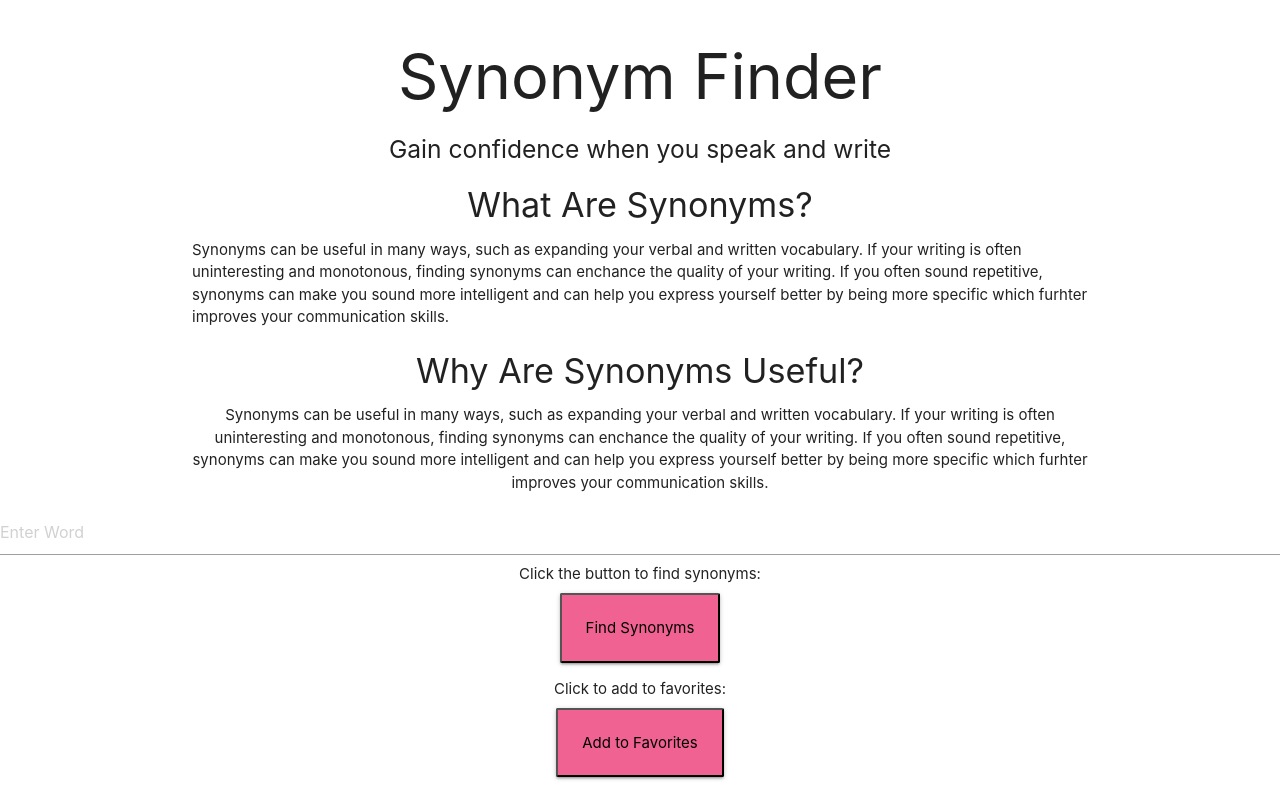
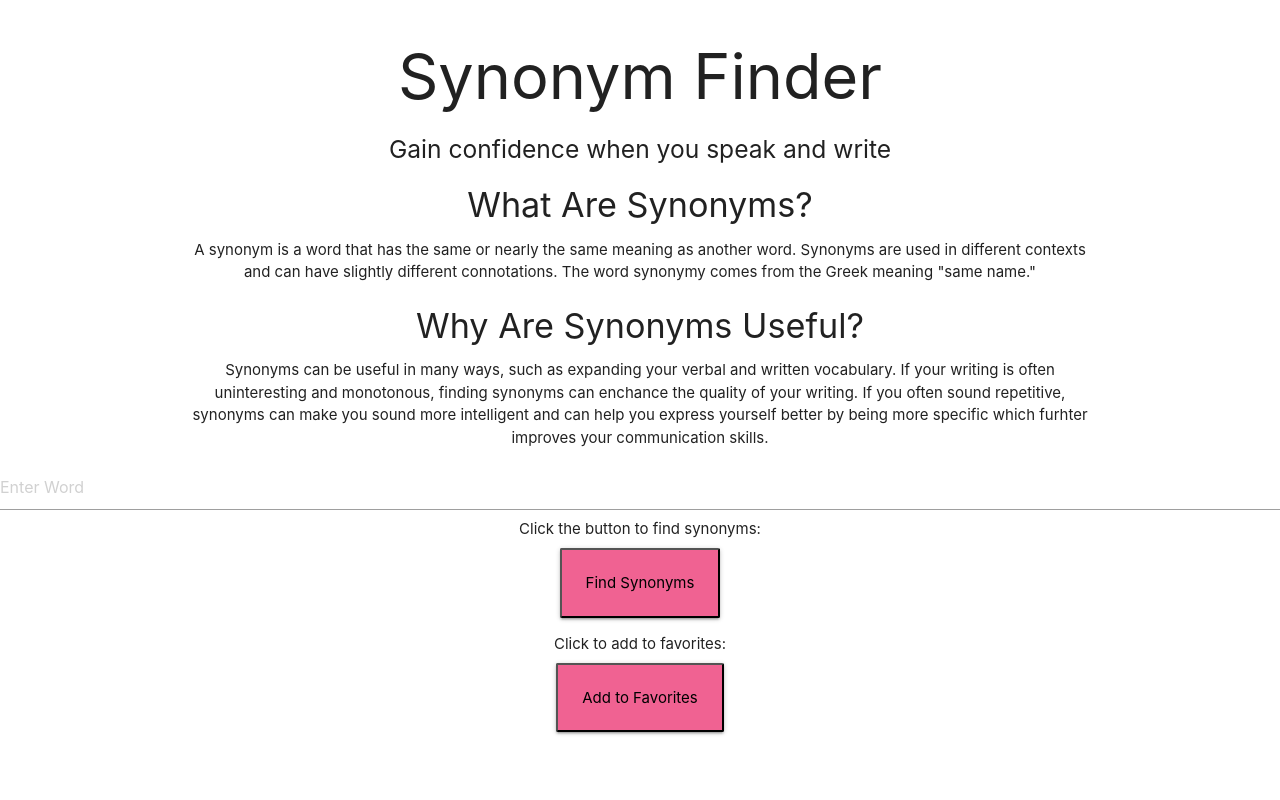
Before and after one commit to TriLea/writersBlock, a website: page index.html in a window 1280 px wide. Drawn offline with nearby package versions, Linux system fonts and the light colour scheme.

Commit message:
framework started

```diff
--- a/index.html
+++ b/index.html
@@ -22,11 +22,11 @@
       <div>
         <section class="container align-center justify-center">
           <h4 class="center">What Are Synonyms?</h3>
+          <div class="center">
             <p>
-              Synonyms can be useful in many ways, such as expanding your verbal and written vocabulary.
-              If your writing is often uninteresting and monotonous, finding synonyms can enchance the quality
-              of your writing. If you often sound repetitive, synonyms can make you sound more intelligent and can
-              help you express yourself better by being more specific which furhter improves your communication skills.
+              A synonym is a word that has the same or nearly the same meaning as another word.
+              Synonyms are used in different contexts and can have slightly different connotations.
+              The word synonymy comes from the Greek meaning "same name."
             </p>
           </div>
         </section>
@@ -34,11 +34,11 @@
           <h4 class="center">Why Are Synonyms Useful?</h3>
           <div class="center">
             <p>
-              Synonyms can be useful in many ways, such as expanding your verbal and written vocabulary.
-              If your writing is often uninteresting and monotonous, finding synonyms can enchance the quality
-              of your writing. If you often sound repetitive, synonyms can make you sound more intelligent and can
-              help you express yourself better by being more specific which furhter improves your communication skills.
-            </p>
+            Synonyms can be useful in many ways, such as expanding your verbal and written vocabulary.
+            If your writing is often uninteresting and monotonous, finding synonyms can enchance the quality
+            of your writing. If you often sound repetitive, synonyms can make you sound more intelligent and can
+            help you express yourself better by being more specific which furhter improves your communication skills.
+          </p>
           </div>
         </section>
         <section>
```
